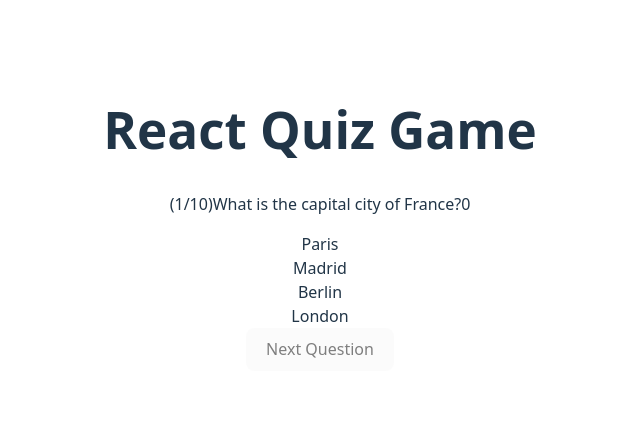
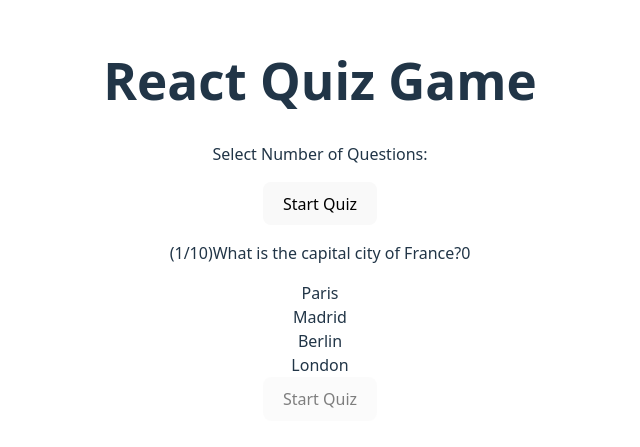
Before and after one commit to TahaBinShafiq/React-Quiz-App, a React (Vite) app: page / in a window 1280 px wide. Shown: the part 181-628 px from the top of the page, without its empty margins (320-960 px from the left). Built offline with nearby package versions, Linux system fonts and the light colour scheme.

Commit message:
add home page

```diff
--- a/src/components/views/questions/button/index.jsx
+++ b/src/components/views/questions/button/index.jsx
@@ -1,6 +1,6 @@
 function Button(){
     return(
-        <button>Next Question</button>
+        <button>Start Quiz</button>
     )
 }
 
--- a/src/components/views/questions/index.jsx
+++ b/src/components/views/questions/index.jsx
@@ -1,5 +1,6 @@
 import { useEffect, useState } from "react"
 import Button from "./button"
+
 
 function Question() {
     const [questions, setQuestions] = useState([
@@ -104,6 +105,7 @@ function Question() {
     let [score, setScore] = useState(0)
     let [selectedAnswer, setSelectedAnswer] = useState(null);
     let [startQuiz, setStartQuiz] = useState(false)
+    const [totalQuestions, setTotalQuestions] = useState(10);
 
     useEffect(() => {
         if (questions[incQuestion]) {
@@ -125,10 +127,22 @@ function Question() {
         setSelectedAnswer(null);
     }
 
+    return (
+        <>
+
+            {!startQuiz ? (
+                <div>
+
+                    <p>Select Number of Questions:</p>
+
+                    <div onClick={() => setStart(true)}>
+                        <Button text="Start Quiz" />
+                    </div>
+                </div>
+            ) : ("")}
 
 
-    return (
-        <>{incQuestion < questions.length ?
+            {incQuestion < questions.length ?
                 <p id={questions[incQuestion].id}>
                     <span>({questions[incQuestion].id}/10)</span>
                     {questions[incQuestion].question}
```
Lines whose indentation alone changed are shown as unchanged.
